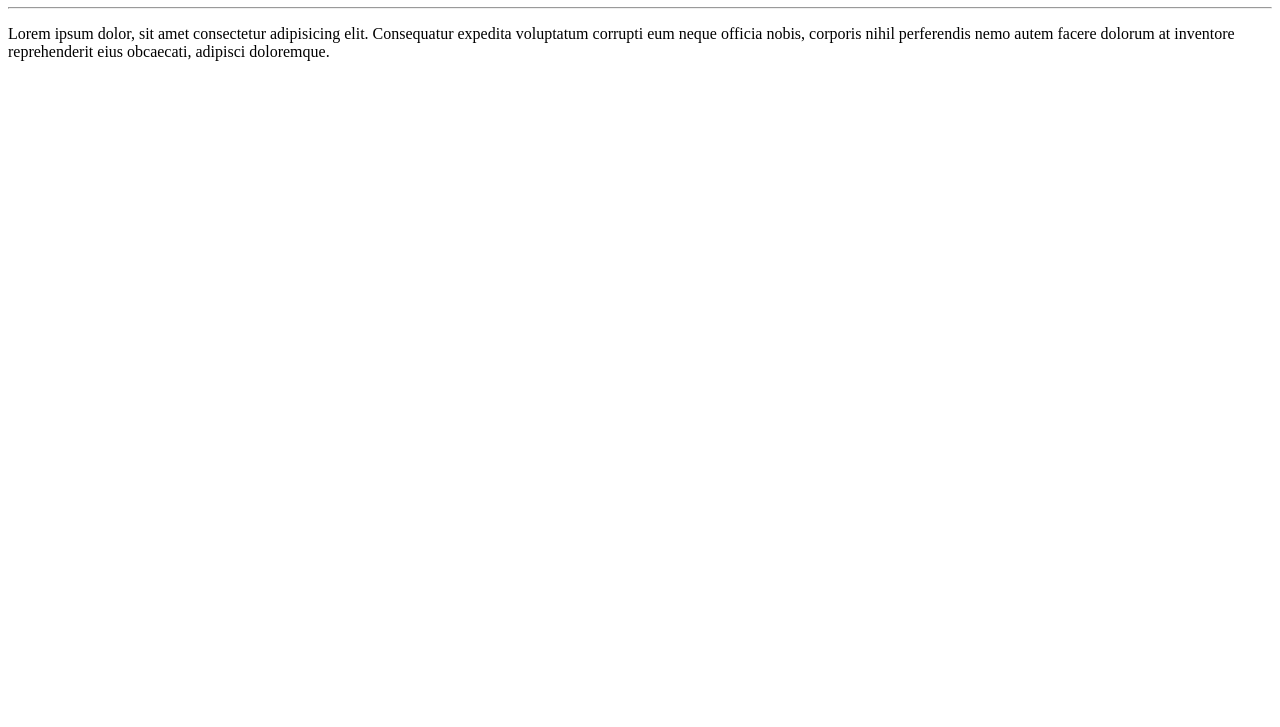
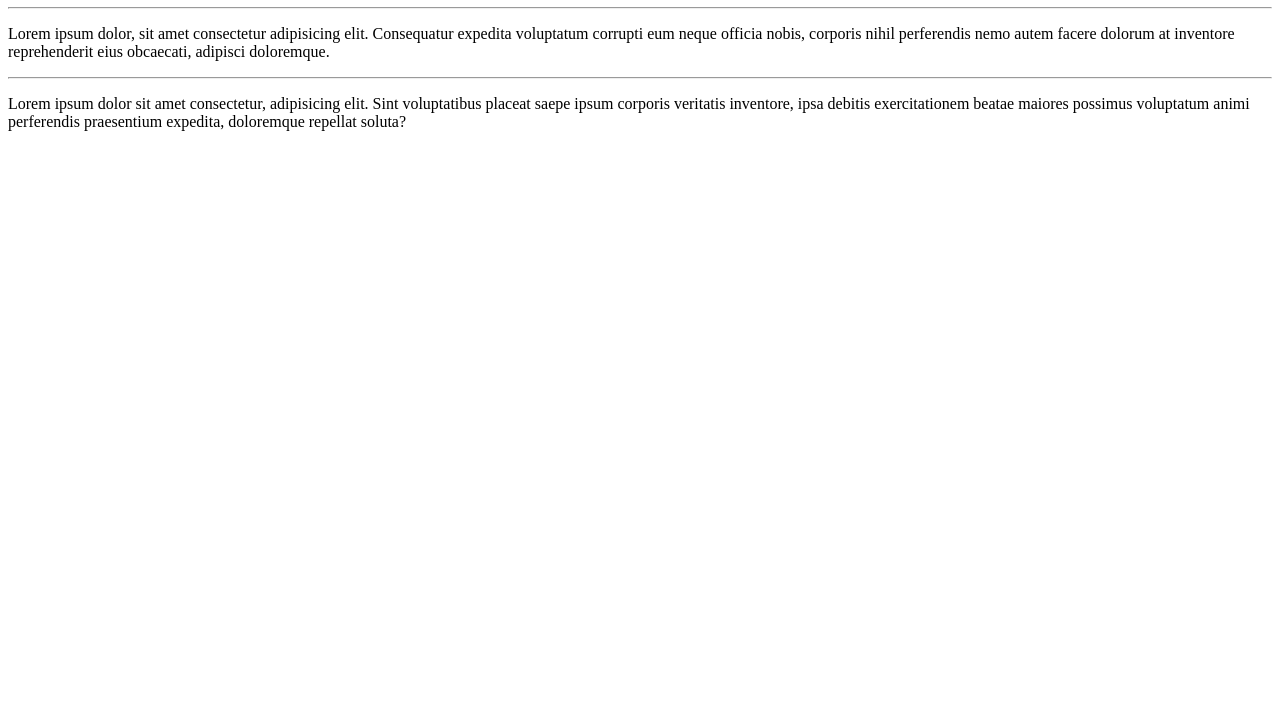
Before and after one commit to ROSA-SILVA/Projeto-Teste, a plain HTML site: page site-exemplo/index.html in a window 1280 px wide. Shown: the part 73-800 px from the top of the page. Drawn offline with Linux system fonts and the light colour scheme.

Commit message:
adicionei  um parágrafo

```diff
--- a/site-exemplo/index.html
+++ b/site-exemplo/index.html
@@ -9,5 +9,7 @@
     <h1>O Mundo  da Tecnoligia </h1>
     <hr>
     <p>Lorem ipsum dolor, sit amet consectetur adipisicing elit. Consequatur expedita voluptatum corrupti eum neque officia nobis, corporis nihil perferendis nemo autem facere dolorum at inventore reprehenderit eius obcaecati, adipisci doloremque.</p>
+    <hr>
+    <p>Lorem ipsum dolor sit amet consectetur, adipisicing elit. Sint voluptatibus placeat saepe ipsum corporis veritatis inventore, ipsa debitis exercitationem beatae maiores possimus voluptatum animi perferendis praesentium expedita, doloremque repellat soluta?</p>
 </body>
 </html>
```
